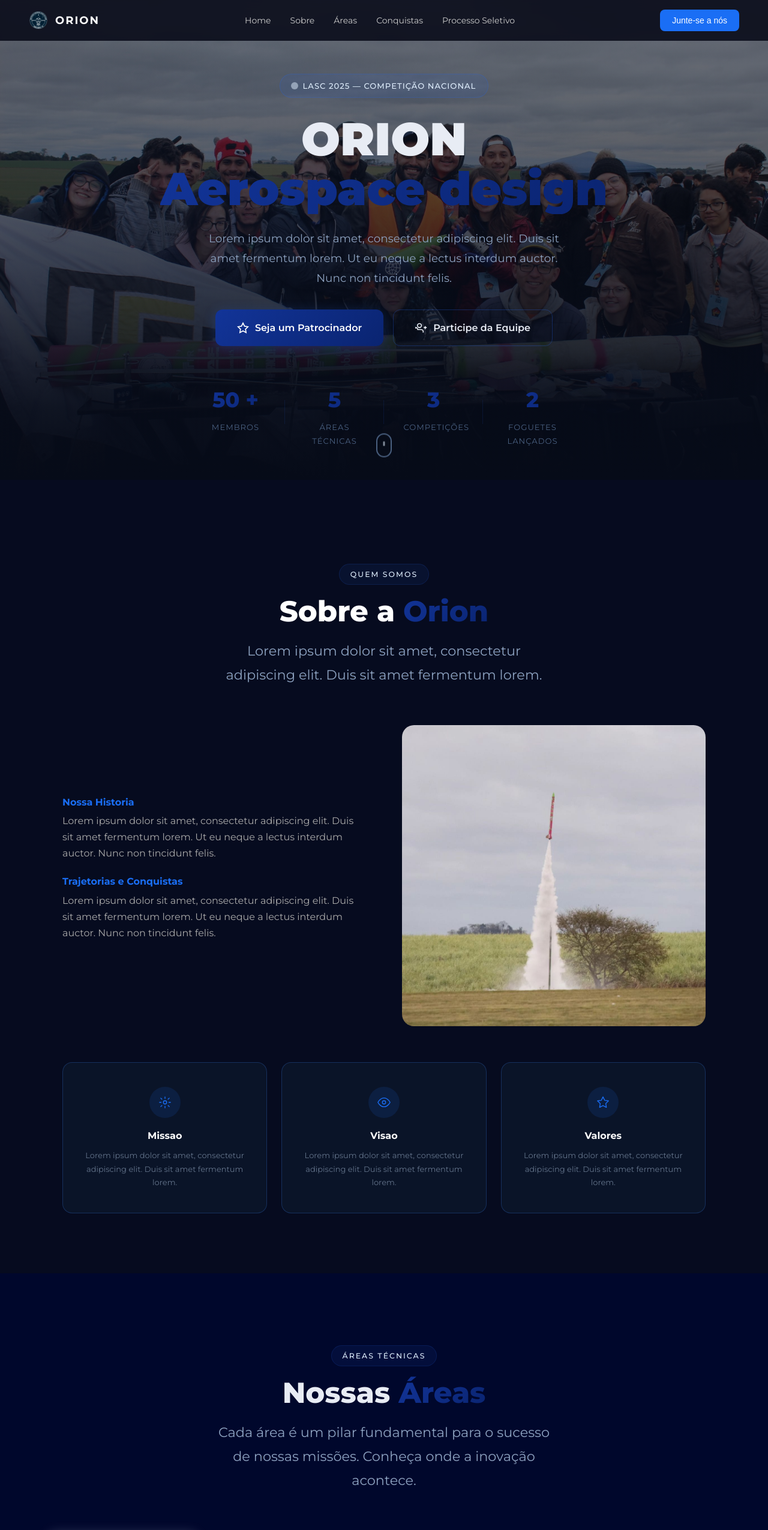
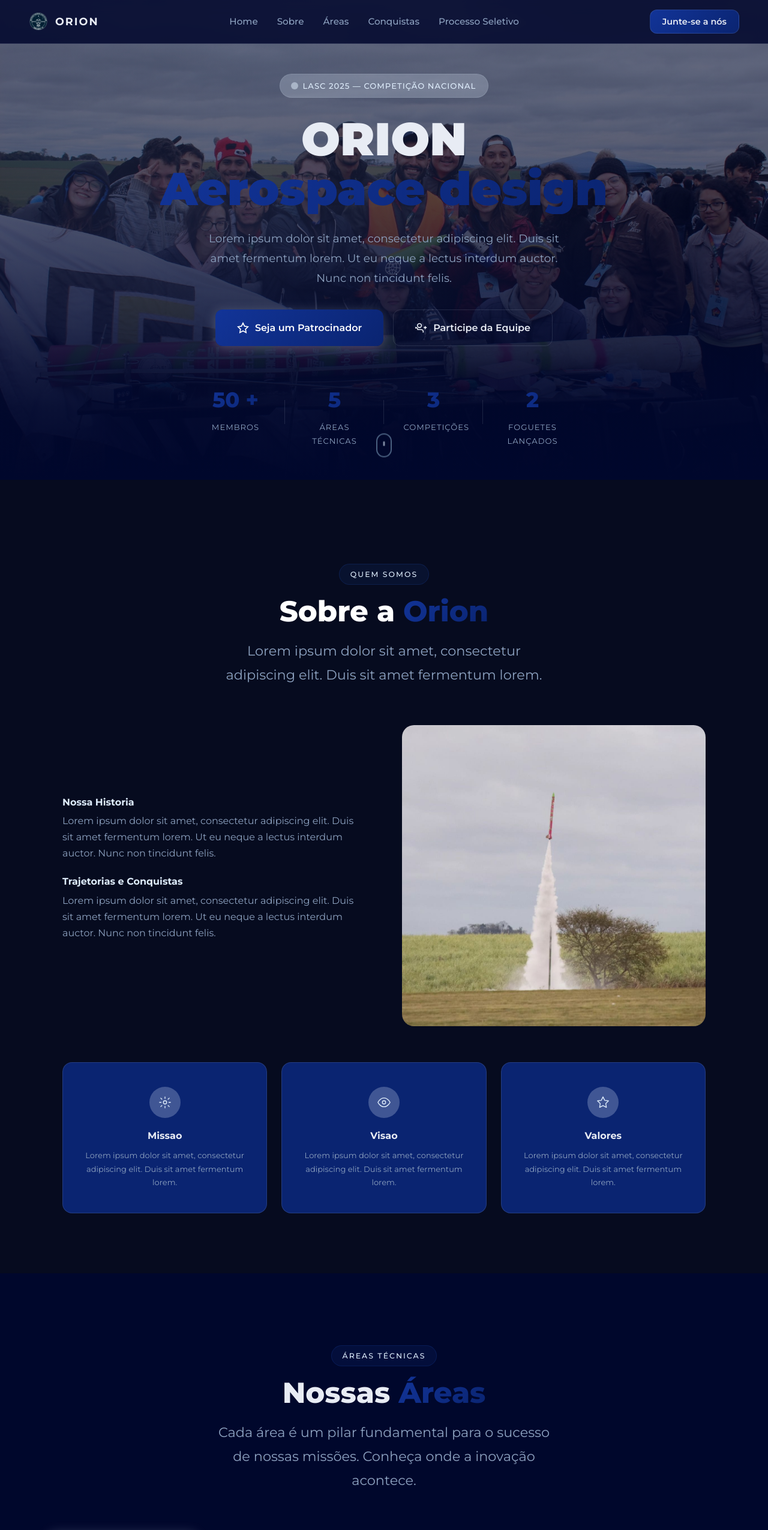
Before and after one commit to OrionAerospace/Site-Orion, a React (Vite) app: page / in a window 1280 px wide. Shown: the top 2551 px of the page at 60% size. Built offline with nearby package versions, Linux system fonts and the light colour scheme.

Commit message:
style: atualiza fontes e paleta de cores segundo identidade visual

```diff
--- a/src/components/Navbar/Navbar.css
+++ b/src/components/Navbar/Navbar.css
@@ -7,10 +7,11 @@
   align-items: center;
   justify-content: space-between;
   padding: 16px 48px;
-  background-color: rgba(5, 8, 22, 0.85);
+  background-color: rgba(0, 7, 44, 0.85);
   backdrop-filter: blur(10px);
   z-index: 1000;
   box-sizing: border-box;
+  border-bottom: 1px solid var(--border-color);
 }
 
 /* --- NOVO: Alinhamento da imagem e do texto --- */
@@ -28,12 +29,12 @@
 /* --------------------------------------------- */
 
 .navbar-logo span {
-  color: #ffffff;
-  font-size: 18px;
+  color: var(--text-primary);
+  font-family: var(--font-heading);
+  font-size: 1.1rem;
   font-weight: 700;
   letter-spacing: 2px;
 }
-
 .navbar-links {
   list-style: none;
   display: flex;
@@ -43,27 +44,33 @@
 }
 
 .navbar-links a {
-  color: #cccccc;
+  color: var(--text-secondary);
+  font-family: var(--font-body);
   text-decoration: none;
-  font-size: 14px;
-  transition: color 0.2s;
+  font-size: 0.95rem;
+  font-weight: 500;
+  transition: color var(--transition-fast);
 }
 
 .navbar-links a:hover {
-  color: #ffffff;
+  color: var(--accent-primary);
 }
 
 .navbar-cta {
-  background-color: #1a6ef5;
-  color: #ffffff;
-  border: none;
+  background: var(--gradient-primary);
+  color: var(--text-primary);
+  border: 1px solid var(--border-color);
   padding: 10px 20px;
-  border-radius: 8px;
-  font-size: 14px;
+  border-radius: var(--radius-md);
+  font-family: var(--font-body);
+  font-size: 0.9rem;
+  font-weight: 600;
   cursor: pointer;
-  transition: background-color 0.2s;
+  transition: all var(--transition-fast);
 }
 
 .navbar-cta:hover {
-  background-color: #155ecc;
+  background: var(--bg-card-hover);
+  border-color: var(--accent-primary);
+  box-shadow: 0 4px 15px var(--accent-glow);
 }
--- a/src/pages/Areas/Areas.css
+++ b/src/pages/Areas/Areas.css
@@ -100,7 +100,7 @@
   position: relative;
   color: var(--text-secondary);
   font-size: var(--main-title-size);
-  border-bottom: 1px solid rgba(37, 99, 235, 0.06);
+  border-bottom: 1px solid var(--border-color);
 }
 
 .area-list li::before {
@@ -123,7 +123,7 @@
   border-radius: 16px;
   overflow: hidden;
   border: 2px solid var(--accent-primary);
-  background: rgba(37, 99, 235, 0.05);
+  background: var(--accent-glow);
   align-self: center;
 }
 
--- a/src/pages/Conquistas/Conquistas.css
+++ b/src/pages/Conquistas/Conquistas.css
@@ -83,7 +83,7 @@
 }
 
 .timeline-card-highlight {
-    background: linear-gradient(135deg, rgba(37, 99, 235, 0.08), rgba(14, 165, 233, 0.08));
+    background: var(--bg-card-hover);
     border-color: var(--border-hover);
 }
 
@@ -94,7 +94,7 @@
 .timeline-badge {
     display: inline-block;
     padding: 4px 14px;
-    background: rgba(37, 99, 235, 0.12);
+    background: var(--accent-glow);
     color: var(--accent-primary);
     border-radius: 100px;
     font-size: 0.75rem;
@@ -104,8 +104,8 @@
 }
 
 .badge-gold {
-    background: rgba(56, 189, 248, 0.12);
-    color: var(--accent-tertiary);
+    background: var(--accent-glow);
+    color: var(--text-primary);
 }
 
 .badge-accent {
--- a/src/pages/Hero/Hero.css
+++ b/src/pages/Hero/Hero.css
@@ -7,7 +7,7 @@
     justify-content: center;
     overflow: hidden;
     /* Adicionei uma cor de fundo fallback caso não use as variáveis globais */
-    background: var(--bg-primary, #060b18);
+   background: var(--bg-primary, #060b18);
 }
 
 .hero-bg {
@@ -34,12 +34,12 @@
     z-index: 2;
     background:
         linear-gradient(180deg,
-            rgba(6, 11, 24, 0.5) 0%,
-            rgba(6, 11, 24, 0.6) 40%,
-            rgba(6, 11, 24, 0.95) 85%,
-            #060b18 100%
+            rgba(0, 7, 44, 0.5) 0%,
+            rgba(0, 7, 44, 0.6) 40%,
+            rgba(0, 7, 44, 0.95) 85%,
+            var(--bg-primary) 100%
         ),
-        radial-gradient(ellipse at 30% 50%, rgba(37, 99, 235, 0.1), transparent 60%);
+        radial-gradient(ellipse at 30% 50%, var(--accent-glow), transparent 60%);
 }
 
 .hero-particles {
@@ -63,8 +63,8 @@
     align-items: center;
     gap: 10px;
     padding: 8px 20px;
-    background: rgba(37, 99, 235, 0.1);
-    border: 1px solid rgba(37, 99, 235, 0.25);
+    background: var(--accent-glow);
+    border: 1px solid var(--border-color);
     border-radius: 100px;
     font-size: 0.82rem;
     font-weight: 500;
@@ -78,7 +78,7 @@
 .badge-pulse {
     width: 8px;
     height: 8px;
-    background: var(--accent-tertiary, #38bdf8);
+    background: var(--accent-primary, #38bdf8);
     border-radius: 50%;
     animation: pulse 2s ease-in-out infinite;
 }
@@ -105,6 +105,7 @@
 }
 
 .hero-subtitle {
+    font-family: var(--font-body, 'Space Grotesk', sans-serif);
     font-size: 1.15rem;
     color: var(--text-secondary, #8da2c0);
     max-width: 620px;
@@ -156,22 +157,22 @@
 .btn-primary {
     background: var(--gradient-primary, linear-gradient(135deg, #1d4ed8 0%, #2563eb 50%, #0ea5e9 100%));
     color: white;
-    box-shadow: 0 4px 20px rgba(37, 99, 235, 0.25);
+    box-shadow: 0 4px 20px var(--accent-glow);
 }
 
 .btn-primary:hover {
     transform: translateY(-2px);
-    box-shadow: 0 8px 30px rgba(37, 99, 235, 0.25);
+    box-shadow: 0 8px 30px var(--accent-glow);
 }
 
 .btn-outline {
     background: transparent;
     color: var(--text-primary, #e8ecf4);
-    border: 1.5px solid rgba(37, 99, 235, 0.3);
+    border: 1.5px solid var(--border-color);
 }
 
 .btn-outline:hover {
-    background: rgba(37, 99, 235, 0.08);
+    background: var(--accent-glow);
     border-color: var(--accent-primary, #2563eb);
     transform: translateY(-2px);
 }
@@ -211,7 +212,7 @@
 .stat-label {
     display: block;
     font-size: 0.82rem;
-    color: var(--text-muted, #4a6080);
+    color: var(--text-secondary);
     text-transform: uppercase;
     letter-spacing: 1px;
     margin-top: 4px;
@@ -220,7 +221,7 @@
 .stat-divider {
     width: 1px;
     height: 40px;
-    background: rgba(37, 99, 235, 0.12);
+    background: var(--border-color);
 }
 
 /* ===== SCROLL INDICATOR ===== */
--- a/src/pages/Processo/Processo.css
+++ b/src/pages/Processo/Processo.css
@@ -86,7 +86,7 @@
     justify-content: space-between;
     align-items: center;
     padding: 10px 0;
-    border-bottom: 1px solid rgba(37, 99, 235, 0.06);
+    border-bottom: 1px solid var(--border-color);
 }
 
 .processo-dates li:last-child {
@@ -142,7 +142,7 @@
 .download-link:hover {
     border-color: var(--accent-primary);
     color: var(--accent-primary);
-    background: rgba(37, 99, 235, 0.05);
+    background: var(--accent-glow);
 }
 
 /* ===== RESPONSIVIDADE ===== */
--- a/src/pages/Sobre/Sobre.css
+++ b/src/pages/Sobre/Sobre.css
@@ -12,7 +12,7 @@
 
 .sobre-tag {
   display: block;
-  color: #1a6ef5;
+  color: var(--accent-primary);
   font-size: 12px;
   letter-spacing: 3px;
   font-weight: 600;
@@ -22,15 +22,15 @@
 .sobre-header h2 {
   font-size: 36px;
   margin: 12px 0;
-  color: #ffffff;
+  color: var(--text-primary);
 }
 
 .destaque {
-  color: #1a6ef5;
+  color: var(--accent-primary);
 }
 
 .sobre-header p {
-  color: #aaaaaa;
+  color: var(--text-secondary);
   max-width: 500px;
   margin: 0 auto;
 }
@@ -47,13 +47,13 @@
 }
 
 .sobre-texto h3 {
-  color: #1a6ef5;
+  color: var(--accent-primary);
   font-size: 16px;
   margin-bottom: 8px;
 }
 
 .sobre-texto p {
-  color: #aaaaaa;
+  color: var(--text-secondary);
   line-height: 1.7;
   margin-bottom: 24px;
 }
@@ -79,18 +79,19 @@
 
 .card {
   flex: 1;
-  background-color: #0a1428;
-  border: 1px solid rgba(59, 130, 246, 0.25);
+  background-color: var(--bg-card);
+  border: 1px solid var(--border-color);
   border-radius: 16px;
   padding: 40px 28px;
-  color: #aaaaaa;
+  color: var(--text-secondary);
   text-align: center;
-  transition: border-color 0.2s, transform 0.2s;
+  transition: all var(--transition-fast);
 }
 
 .card:hover {
-  border-color: rgba(59, 130, 246, 0.6);
+  border-color: var(--border-hover);
   transform: translateY(-4px);
+  box-shadow: 0 4px 20px var(--accent-glow);
 }
 
 .card-icon {
@@ -99,7 +100,7 @@
   justify-content: center;
   width: 52px;
   height: 52px;
-  background-color: rgba(26, 110, 245, 0.12);
+  background-color: var(--accent-glow);
   border-radius: 50%;
   margin-bottom: 20px;
 }
@@ -107,7 +108,7 @@
 .card-icon svg {
   width: 22px;
   height: 22px;
-  stroke: #1a6ef5;
+  stroke: var(--accent-primary);
   fill: none;
   stroke-width: 1.5;
   stroke-linecap: round;
@@ -115,7 +116,7 @@
 }
 
 .card h4 {
-  color: #ffffff;
+  color: var(--text-primary);
   font-size: 16px;
   font-weight: 700;
   margin-bottom: 12px;
@@ -124,8 +125,9 @@
 .card p {
   font-size: 13px;
   line-height: 1.7;
-  color: #64748b;
+  color: var(--text-secondary);
 }
+
 @media (max-width: 1024px) {
   .sobre-content {
     gap: 40px;
```
